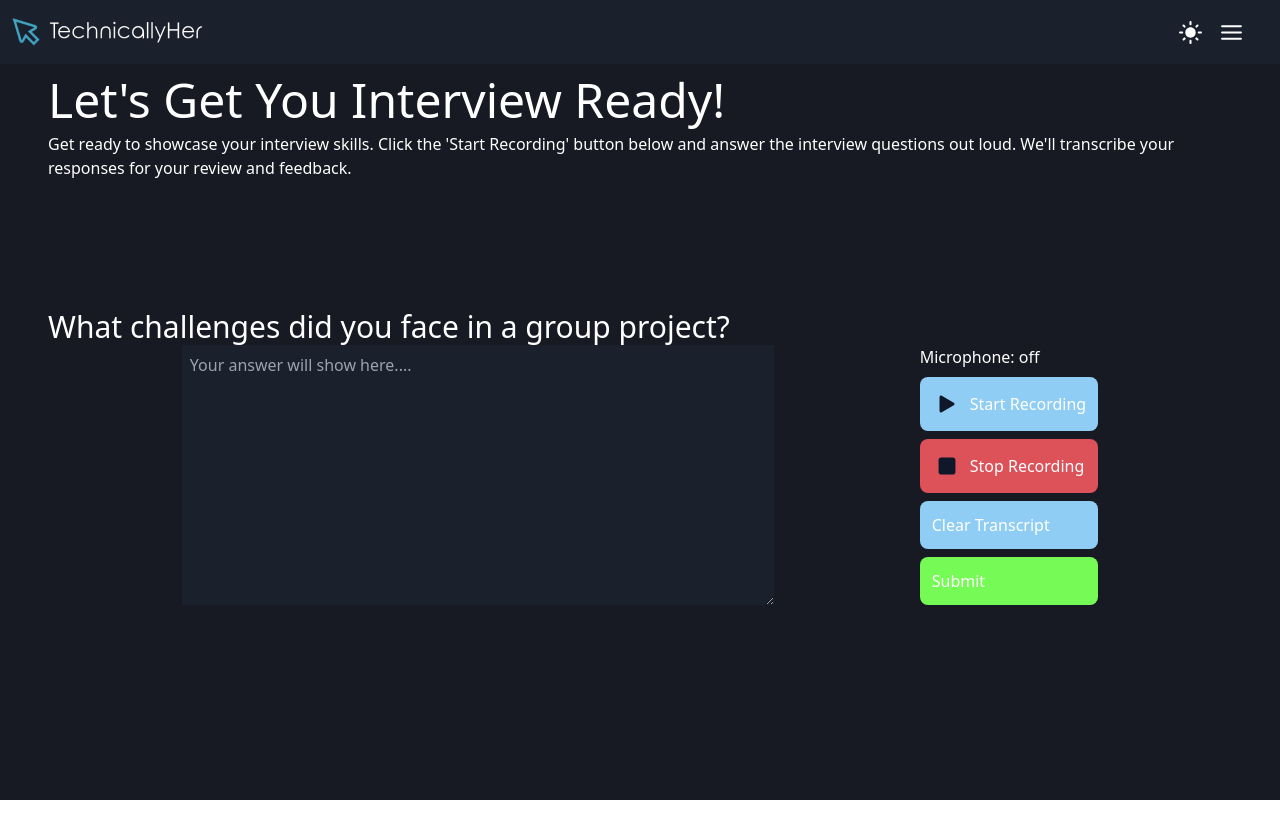
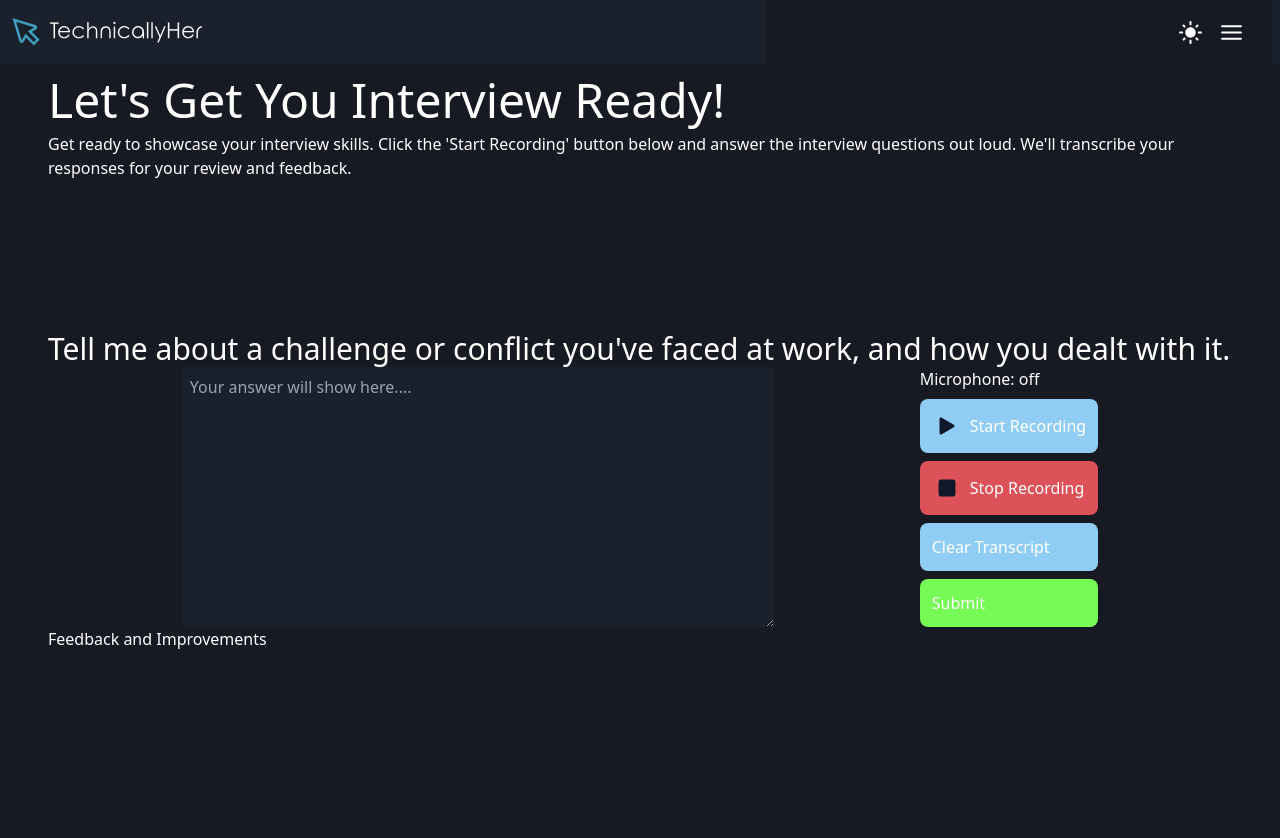
Before and after one commit to GneRd-org/technically-her, a React (Vite) app: page /interviews in a window 1280 px wide. Shown: the top 838 px of the page. Before the commit the page ends 800 px from the top, so only its background shows below. Built offline with nearby package versions, Linux system fonts and the light colour scheme; no server answers.

Commit message:
GPT half work

```diff
--- a/package.json
+++ b/package.json
@@ -12,7 +12,9 @@
   "dependencies": {
     "@headlessui/react": "^1.7.16",
     "@supabase/supabase-js": "^2.31.0",
+    "@tanstack/react-query": "^4.32.6",
     "@types/react-router-dom": "^5.3.3",
+    "axios": "^1.4.0",
     "core-js": "^3.32.0",
     "heroicons": "^2.0.18",
     "lodash": "^4.17.21",
--- /dev/null
+++ b/src/api/api.ts
@@ -0,0 +1,11 @@
+import axios from "axios";
+
+const api = axios.create({
+  baseURL: "https://api.openai.com/v1/engines/text-davinci-003", // GPT-3.5 endpoint
+  headers: {
+    "Content-Type": "application/json",
+    Authorization: `Bearer ${import.meta.env.VITE_API_KEY}`,
+  },
+});
+
+export default api;
--- /dev/null
+++ b/src/api/index.ts
@@ -0,0 +1 @@
+export * from "./api";
--- a/src/components/commons/nav/nav.tsx
+++ b/src/components/commons/nav/nav.tsx
@@ -17,12 +17,12 @@ export const Nav = ({ children }: ChildrenProps) => {
   };
 
   const DropdownMenu = () => (
-    <div className="flex min-h-[64px] items-center justify-end px-3 text-white">
-      <MdLightMode size="25px"/>
+    <div className="flex min-h-[64px] items-center justify-end px-3 text-white bg-secondaryDark">
+      <MdLightMode size="25px" />
       <Menu as="div" className="relative inline-block text-lef">
         <div>
           <Menu.Button className="inline-flex w-full justify-center rounded-md px-4 py-2 text-sm font-medium focus:outline-none focus-visible:ring-2 focus-visible:ring-white focus-visible:ring-opacity-75">
-            <FiMenu size="25px"/>
+            <FiMenu size="25px" />
           </Menu.Button>
         </div>
         <Transition
--- a/src/components/pages/interview-simulation/interview-simulation.tsx
+++ b/src/components/pages/interview-simulation/interview-simulation.tsx
@@ -4,6 +4,7 @@ import SpeechRecognition, {
 import { Button } from "../..";
 import { BsFillPlayFill, BsFillStopFill } from "react-icons/bs";
 import { useState } from "react";
+import api from "../../../api/api";
 
 export const InterviewSimulation = () => {
   const {
@@ -13,13 +14,38 @@ export const InterviewSimulation = () => {
     browserSupportsSpeechRecognition,
   } = useSpeechRecognition();
   const [question, setQuestion] = useState(
-    "What challenges did you face in a group project?"
+    "If I was asked this question: " +
+      "Tell me about a challenge or conflict you've faced at work, and how you dealt with it.? " +
+      "Does my answer follow the STAR method? What can I improve? My Anwser:" +
+      transcript
   );
+  const [interviewQuestions, setInterviewQuestions] = useState([
+    "Tell me about a challenge or conflict you've faced at work, and how you dealt with it.",
+  ]);
+
+  const [response, setResponse] = useState("");
   if (!browserSupportsSpeechRecognition) {
     return <span>Browser doesn't support speech recognition.</span>;
   }
+
+  const handleSubmit = async (e: { preventDefault: () => void }) => {
+    e.preventDefault();
+
+    try {
+      const requestBody = {
+        prompt: question,
+        max_tokens: 1500,
+        temperature: 0.2,
+      };
+
+      const response = await api.post("/completions", requestBody);
+      setResponse(response.data.choices[0].text);
+    } catch (error) {
+      console.error("Error:", error);
+    }
+  };
   return (
-    <main className="h-full">
+    <main className="h-screen">
       <section className="bg-secondaryDark h-1/3 flex flex-col gap-2">
         <h1 className="text-5xl pt-3">Let's Get You Interview Ready!</h1>
         <p>
@@ -29,10 +55,17 @@ export const InterviewSimulation = () => {
         </p>
       </section>
       <section>
-        <h2 className="text-3xl">{question}</h2>
+        <h2 className="text-3xl">
+          {
+            interviewQuestions[
+              Math.floor(Math.random() * interviewQuestions.length)
+            ]
+          }
+        </h2>
       </section>
       <section className="flex gap-3 bg-secondaryDark justify-evenly">
         <textarea
+          onChange={(e) => setQuestion(e.target.value)}
           className="w-1/2 bg-primaryDark text-white p-2"
           value={transcript}
           placeholder="Your answer will show here...."
@@ -61,14 +94,16 @@ export const InterviewSimulation = () => {
           <Button buttonType="common" onClick={resetTranscript}>
             Clear Transcript
           </Button>
-          <Button
-            buttonType="submit"
-            onClick={SpeechRecognition.abortListening}
-          >
+          <Button buttonType="submit" onClick={handleSubmit}>
             Submit
           </Button>
         </section>
       </section>
+
+      <section>
+        <h1>Feedback and Improvements</h1>
+        <p>{response}</p>
+      </section>
     </main>
   );
 };
--- a/src/components/pages/landing/landing.tsx
+++ b/src/components/pages/landing/landing.tsx
@@ -1,7 +1,7 @@
 import { BsFillUnlockFill } from "react-icons/bs";
 import { FaGraduationCap } from "react-icons/fa";
 import { FaTrophy } from "react-icons/fa";
-import { Button, Card, Footer } from "../..";
+import { Card, Footer } from "../..";
 import { Learner } from "../../../assets";
 import { AuthService } from "../../../service";
 import { toast } from "react-hot-toast";
@@ -31,9 +31,12 @@ export const Landing = () => {
             Get started on your tech journey with TechnicallyHER, where
             empowerment meets innovation!
           </p>
-          <Button buttonType="common" onClick={() => handleSignIn()}>
+          <button
+            className="rounded-lg py-1.5 px-3 font-semibold bg-[#90CDF4]"
+            onClick={() => handleSignIn()}
+          >
             Get Started
-          </Button>
+          </button>
         </section>
         <img src={Learner} alt="learner" />
       </section>
```
Also changed, not shown: 2 other files (tests, documents, lock files or other folders).
